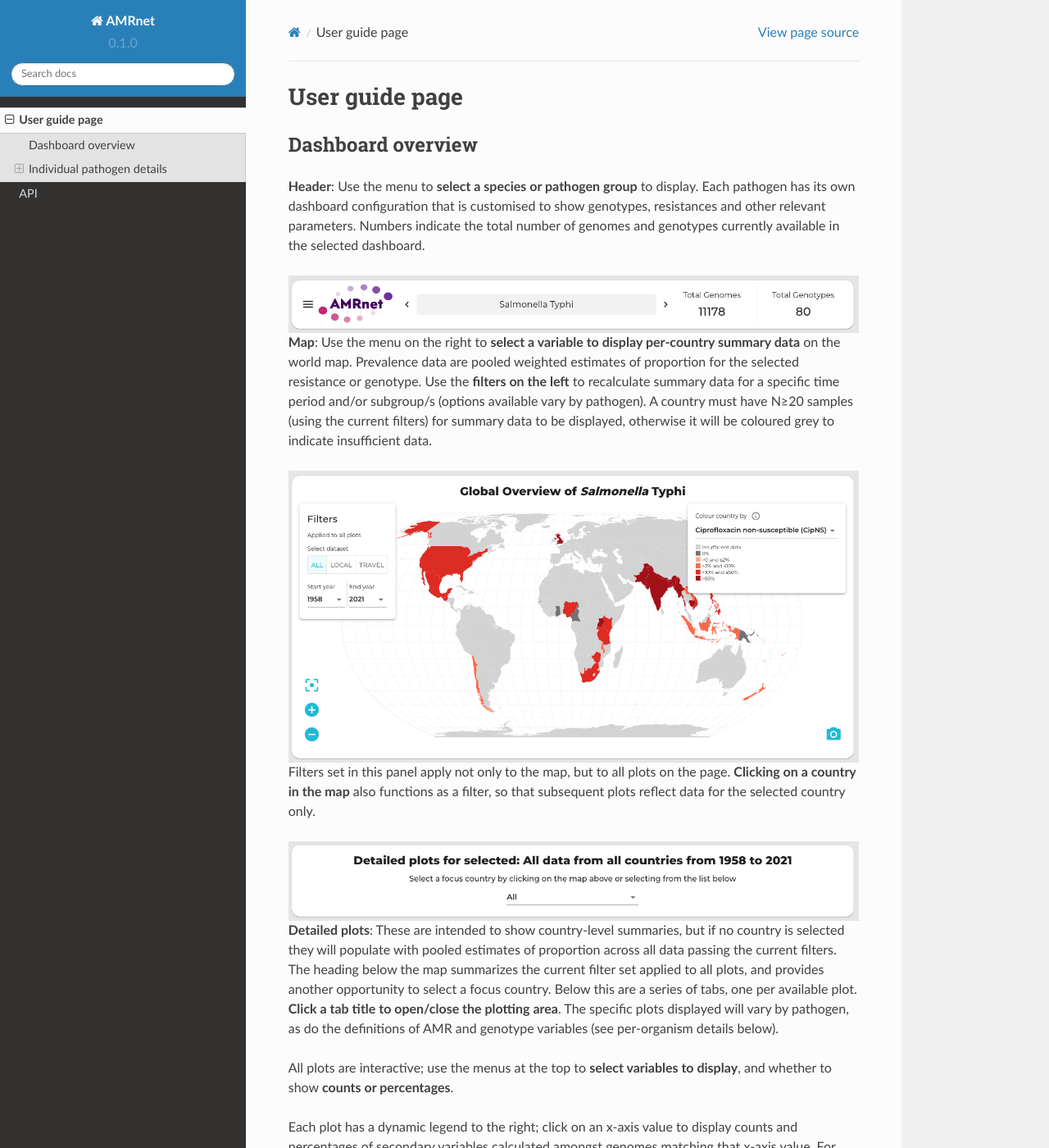
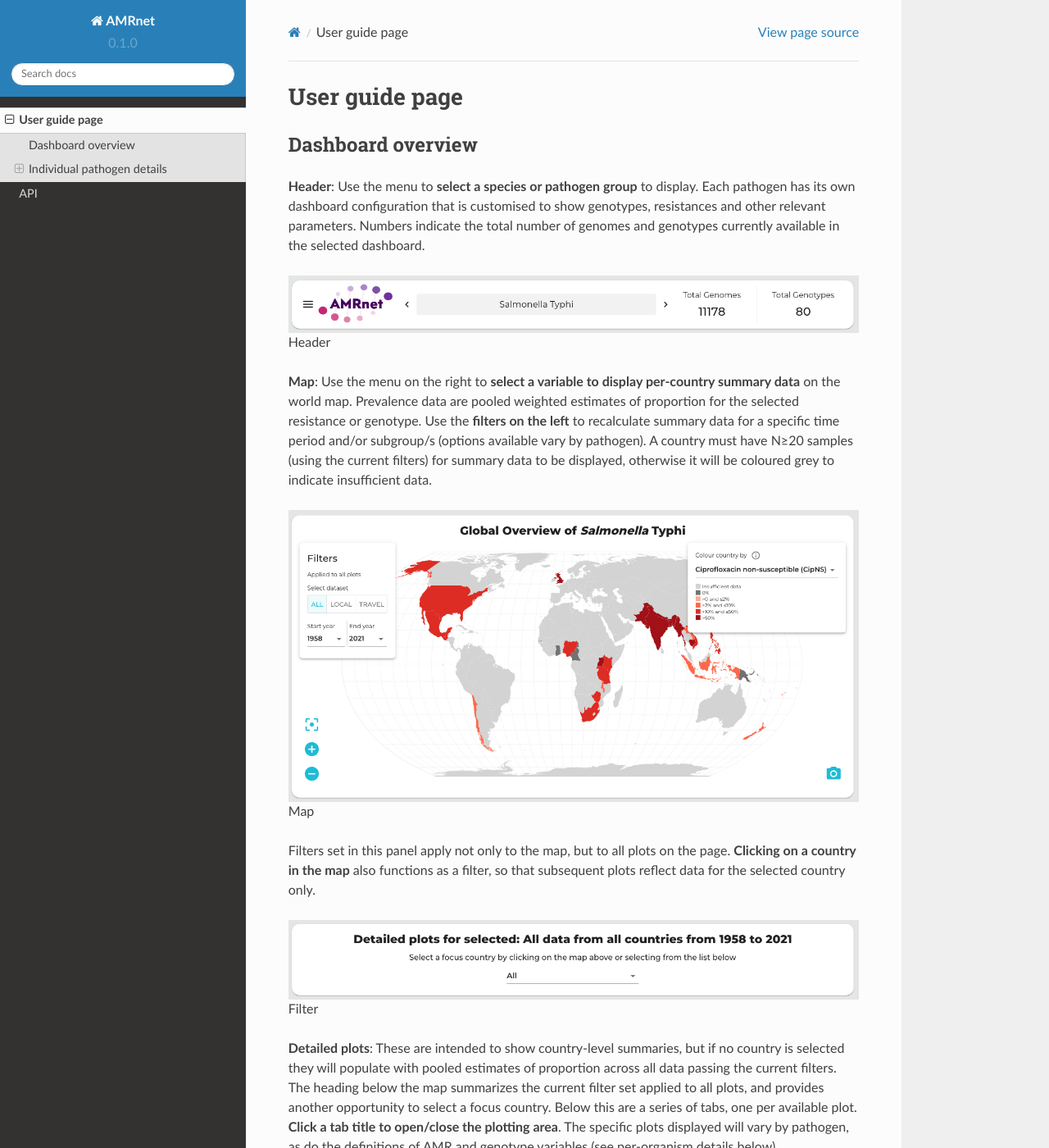
Before and after one commit to amrnet/User-Guide_, a Sphinx documentation site: the page built from docs/source/usage.rst, in a window 1280 px wide and 1400 px high. Shown: the whole window at 82% size. Built offline with Sphinx 7.4.7 and the Read the Docs theme 2.0.0, drawn with Linux system fonts in a browser that asks for light colours.

Commit message:
Update usage.rst

```diff
--- a/docs/source/usage.rst
+++ b/docs/source/usage.rst
@@ -11,19 +11,25 @@ Dashboard overview
    :align: center
    :alt: header
 
+Header
+
 **Map**: Use the menu on the right to **select a variable to display per-country summary data** on the world map. Prevalence data are pooled weighted estimates of proportion for the selected resistance or genotype. Use the **filters on the left** to recalculate summary data for a specific time period and/or subgroup/s (options available vary by pathogen). A country must have N≥20 samples (using the current filters) for summary data to be displayed, otherwise it will be coloured grey to indicate insufficient data.
 
 .. figure:: screencaptures/map.png
    :width: 100%
    :align: center
-   :alt: header
+   :alt: map
+
+Map
 
 Filters set in this panel apply not only to the map, but to all plots on the page. **Clicking on a country in the map** also functions as a filter, so that subsequent plots reflect data for the selected country only.
 
 .. figure:: screencaptures/filter.png
    :width: 100%
    :align: center
-   :alt: header
+   :alt: filter
+
+Filter
 
 **Detailed plots**: These are intended to show country-level summaries, but if no country is selected they will populate with pooled estimates of proportion across all data passing the current filters. The heading below the map summarizes the current filter set applied to all plots, and provides another opportunity to select a focus country. Below this are a series of tabs, one per available plot. **Click a tab title to open/close the plotting area**. The specific plots displayed will vary by pathogen, as do the definitions of AMR and genotype variables (see per-organism details below).
 
```
Also changed, not shown: other parts of docs/source/usage.rst (+2 -1 lines).
